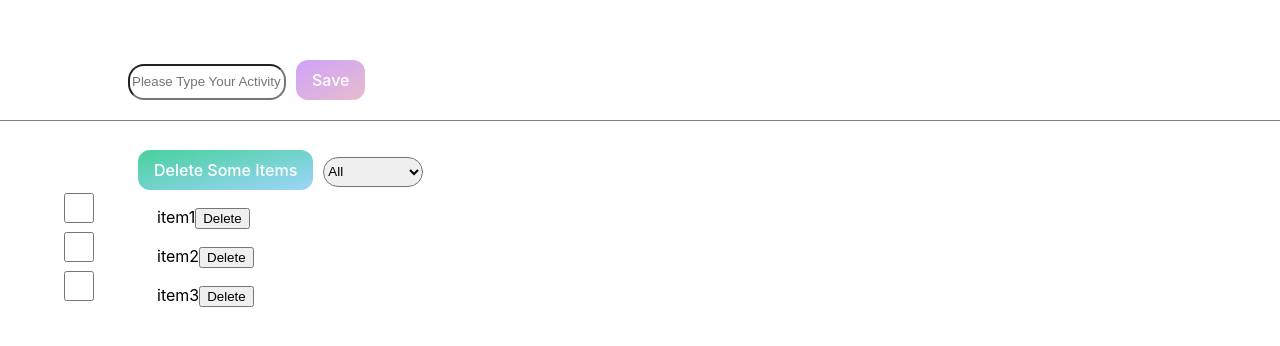
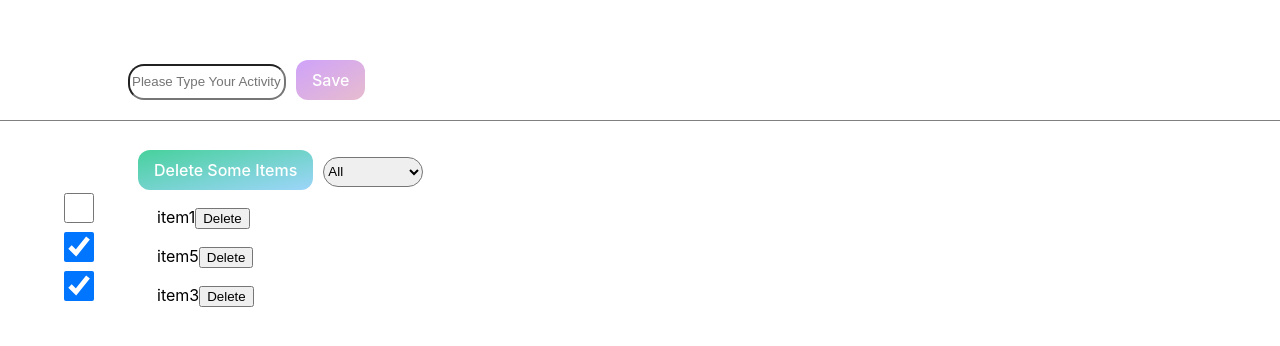
Before and after one commit to Monireh70/todo-react1, a React (Create React App) app: page / in a window 1280 px wide. Shown: the top 346 px of the page. Built offline with nearby package versions, Linux system fonts and the light colour scheme.

Commit message:
solve a problem

```diff
--- a/src/App.js
+++ b/src/App.js
@@ -9,12 +9,12 @@ const todos = [
     status: false,
   },
   {
-    title: "item2",
+    title: "item5",
     status: true,
   },
   {
     title: "item3",
-    status: false,
+    status: true,
   },
 ];
 export function App() {
@@ -28,7 +28,7 @@ export function App() {
       </div>
       <div className="list">
         {todos.map((item) => {
-          return <Todo title={item.title} status={item.status} />;
+          return (<Todo title={item.title} checked={item.status} />);
         })}
       </div>
     </div>
```
